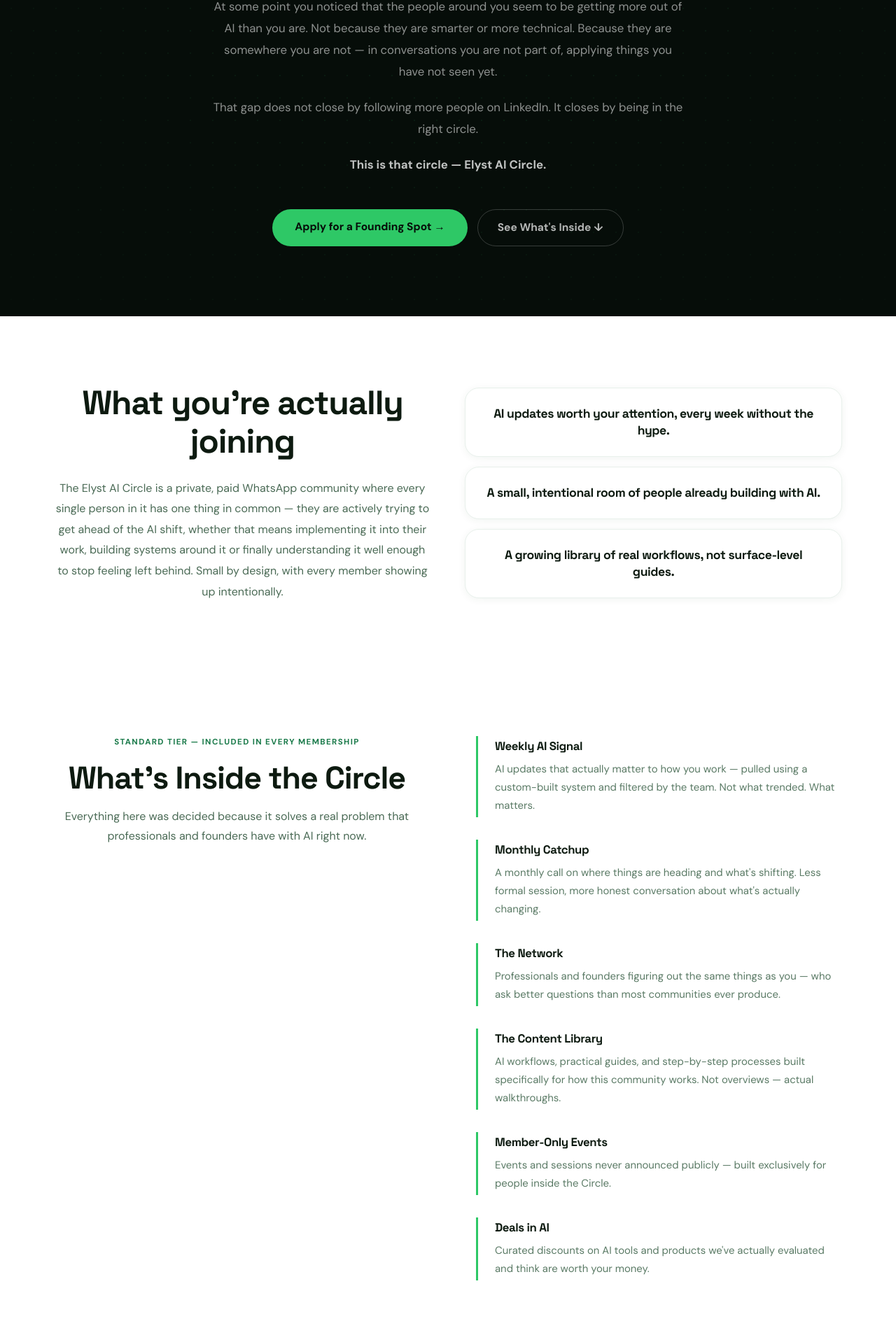
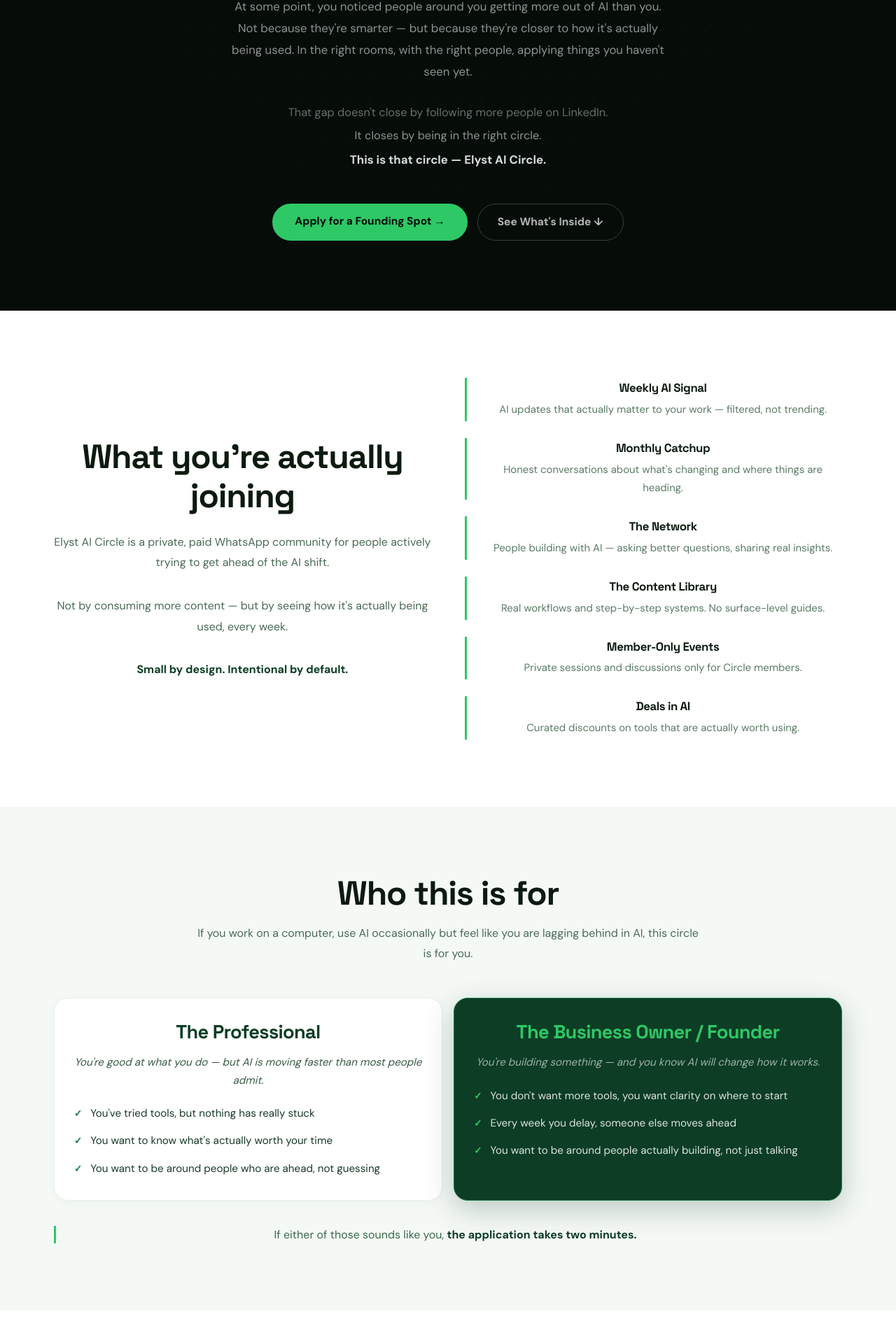
Before and after one commit to Elyst-AI-Git/elyst-ai-landing-page, a React (Vite) app: page /community in a window 1280 px wide. Shown: the part 612-2520 px from the top of the page at 70% size. Built offline with nearby package versions, Linux system fonts and the light colour scheme; no server answers.

Commit message:
style: reduce content length and avoid repitition

```diff
--- a/index.html
+++ b/index.html
@@ -4,6 +4,7 @@
     <meta charset="UTF-8" />
     <meta name="viewport" content="width=device-width, initial-scale=1.0" />
     <link href="/src/App.css" rel="stylesheet">
+    <link rel="icon" type="image/png" href="/favicon.png" />
     <title>Elyst AI</title>
   </head>
   <body>
--- a/src/components/About.jsx
+++ b/src/components/About.jsx
@@ -1,5 +1,6 @@
 import { useState } from "react";
 import { motion } from "framer-motion";
+import { useNavigate } from "react-router-dom";
 import accelerator from "../assets/AI accelerator.jpg";
 import business from "../assets/AI business.jpg";
 
@@ -30,13 +31,6 @@
     transition: "opacity 0.2s",
   };
 
-  const hoverButtonStyle = {
-    ...buttonStyle,
-    padding: "10px 18px",
-    fontSize: "0.82rem",
-    alignSelf: "center",
-  };
-
   return (
     <motion.div
       {...cardAnim(delay)}
@@ -53,6 +47,7 @@
         justifyContent: "flex-end",
       }}
     >
+      {/* Background image */}
       <div
         style={{
           position: "absolute",
@@ -65,6 +60,7 @@
         }}
       />
 
+      {/* Dim overlay */}
       <div
         style={{
           position: "absolute",
@@ -76,6 +72,7 @@
         }}
       />
 
+      {/* Bottom gradient (non-hover) */}
       <div
         style={{
           position: "absolute",
@@ -86,10 +83,12 @@
           background: light
             ? "linear-gradient(to top, rgba(0,0,0,0.8) 0%, transparent 100%)"
             : "linear-gradient(to top, rgba(0,0,0,0.9) 0%, transparent 100%)",
+          opacity: hovered ? 0 : 1,
           transition: "opacity 0.4s ease",
         }}
       />
 
+      {/* Hover colour overlay */}
       <div
         style={{
           position: "absolute",
@@ -99,59 +98,27 @@
             : "rgba(3, 18, 10, 0.88)",
           opacity: hovered ? 1 : 0,
           transition: "opacity 0.4s ease",
-          display: "flex",
-          flexDirection: "column",
-          justifyContent: "flex-end",
-          padding: "36px 32px",
           backdropFilter: "blur(4px)",
+          pointerEvents: "none",
         }}
-      >
-        <p
-          className="font-body"
-          style={{
-            color: light ? "#0d1a10" : "rgba(255,255,255,0.85)",
-            fontSize: "0.98rem",
-            lineHeight: 1.7,
-            maxWidth: "32rem",
-            marginBottom: 24,
-          }}
-        >
-          {description}
-        </p>
-        <button
-          onClick={onCtaClick}
-          className="font-body font-bold"
-          style={hoverButtonStyle}
-          onMouseEnter={(e) => { e.currentTarget.style.opacity = "0.85"; }}
-          onMouseLeave={(e) => { e.currentTarget.style.opacity = "1"; }}
-        >
-          {cta} →
-        </button>
-      </div>
+      />
 
+      {/* Non-hover content: tag + title */}
       <div
         style={{
-          position: "relative",
+          position: "absolute",
+          inset: 0,
           zIndex: 1,
-          padding: "24px 28px 28px",
+          padding: "24px 28px 100px",
           display: "flex",
           flexDirection: "column",
           justifyContent: "space-between",
-          gap: 20,
-          minHeight: 460,
           opacity: hovered ? 0 : 1,
           transition: "opacity 0.3s ease",
-          pointerEvents: hovered ? "none" : "auto",
+          pointerEvents: "none",
         }}
       >
-        <div
-          style={{
-            display: "flex",
-            alignItems: "center",
-            justifyContent: "space-between",
-            gap: 12,
-          }}
-        >
+        <div style={{ display: "flex", alignItems: "center", justifyContent: "space-between", gap: 12 }}>
           <div style={{ display: "flex", alignItems: "center", gap: 8 }}>
             <span
               style={{
@@ -192,7 +159,6 @@
           )}
         </div>
 
-        <div style={{ marginTop: "auto", display: "flex", flexDirection: "column", alignItems: "flex-start", gap: 18, maxWidth: "34rem" }}>
         <h3
           className="font-display font-bold"
           style={{
@@ -200,10 +166,50 @@
             color: "#ffffff",
             lineHeight: 1.1,
             maxWidth: "70%",
+            marginTop: "auto",
           }}
         >
           {title}
         </h3>
+      </div>
+
+      {/* Hover content: description */}
+      <div
+        style={{
+          position: "absolute",
+          inset: 0,
+          zIndex: 1,
+          padding: "36px 32px 100px",
+          display: "flex",
+          flexDirection: "column",
+          justifyContent: "flex-end",
+          opacity: hovered ? 1 : 0,
+          transition: "opacity 0.3s ease",
+          pointerEvents: "none",
+        }}
+      >
+        <p
+          className="font-body"
+          style={{
+            color: light ? "#0d1a10" : "rgba(255,255,255,0.85)",
+            fontSize: "0.98rem",
+            lineHeight: 1.7,
+            maxWidth: "32rem",
+          }}
+        >
+          {description}
+        </p>
+      </div>
+
+      {/* Single button — always at the same position */}
+      <div
+        style={{
+          position: "absolute",
+          bottom: 28,
+          left: 28,
+          zIndex: 2,
+        }}
+      >
         <button
           onClick={onCtaClick}
           className="font-body font-bold"
@@ -214,12 +220,12 @@
           {cta} →
         </button>
       </div>
-      </div>
     </motion.div>
   );
 }
 
 const About = () => {
+  const navigate = useNavigate();
   return (
     <section
       id="about"
@@ -260,7 +266,7 @@
             title="AI Accelerator"
             description="A curated community for professionals who want to use AI without the overwhelm. Weekly updates, live sessions, real challenges, and a network of people figuring it out alongside you. This is not a course. It is a room where serious people show up and do the work."
             cta="Apply for a Founding Spot"
-            onCtaClick={() => window.open("#", "_blank")}
+            onCtaClick={() => navigate("/community")}
             imageSrc={ACCELERATOR_IMAGE}
             imagePlaceholder="linear-gradient(135deg, #00c96a 0%, #00df82 50%, #2ec866 100%)"
             light={true}
--- a/src/components/Blog.jsx
+++ b/src/components/Blog.jsx
@@ -136,7 +136,7 @@
 				<button
 					className="group font-body font-bold text-sm bg-primary text-primary-foreground rounded-button h-13 max-w-max px-8 gap-2 flex items-center justify-center hover:opacity-90 transition-all duration-200 min-h-12 hover:gap-3 cursor-pointer mt-12 self-center"
 					onClick={() => {
-						window.open('https://elystai.course.link', '_blank')
+						window.open('https://elystai-newsletter.beehiiv.com/', '_blank')
 					}}
 				>
 					All Blogs
--- a/src/components/Community.jsx
+++ b/src/components/Community.jsx
@@ -1,4 +1,5 @@
 import { motion } from "framer-motion";
+import { useNavigate } from "react-router-dom";
 
 const anim = (delay) => ({
   initial: { opacity: 0, y: 20 },
@@ -8,6 +9,7 @@
 });
 
 const Community = () => {
+  const navigate = useNavigate();
   return (
     <section id="community" className="py-12 md:py-16 px-(--section-px) bg-background">
       <div className="max-w-175 mx-auto">
@@ -38,7 +40,7 @@
           className="flex flex-wrap gap-4 justify-center"
         >
           <button
-            onClick={() => window.open("#", "_blank")}
+            onClick={() => navigate("/community")}
             className="group font-body font-bold text-sm bg-primary text-white rounded-button h-13 px-8 gap-2 flex items-center justify-center hover:opacity-90 transition-all duration-200 min-h-12 hover:gap-3 cursor-pointer"
           >
             Apply for a Founding Spot
--- a/src/components/Footer.jsx
+++ b/src/components/Footer.jsx
@@ -23,7 +23,7 @@
 										return;
 									}
                                     if (link === "Community") {
-										window.open("https://chat.whatsapp.com/Lq59BpZAz4dC2pWP5vKOjO", "_blank");
+										window.location.href = "/community";
 										return;
 									}
                                     document.getElementById("about")?.scrollIntoView({ behavior: "smooth" });
--- a/src/components/community/CommunityAbout.jsx
+++ b/src/components/community/CommunityAbout.jsx
@@ -7,15 +7,30 @@
   transition: { delay, duration: 0.6, ease: 'easeOut' },
 })
 
-const pillars = [
+const features = [
   {
-    title: 'AI updates worth your attention, every week without the hype.',
+    title: 'Weekly AI Signal',
+    desc: 'AI updates that actually matter to your work — filtered, not trending.',
   },
   {
-    title: 'A small, intentional room of people already building with AI.',
+    title: 'Monthly Catchup',
+    desc: 'Honest conversations about what\'s changing and where things are heading.',
   },
   {
-    title: 'A growing library of real workflows, not surface-level guides.',
+    title: 'The Network',
+    desc: 'People building with AI — asking better questions, sharing real insights.',
+  },
+  {
+    title: 'The Content Library',
+    desc: 'Real workflows and step-by-step systems. No surface-level guides.',
+  },
+  {
+    title: 'Member-Only Events',
+    desc: 'Private sessions and discussions only for Circle members.',
+  },
+  {
+    title: 'Deals in AI',
+    desc: 'Curated discounts on tools that are actually worth using.',
   },
 ]
 
@@ -27,7 +42,7 @@
     <div style={{ maxWidth: 1400, margin: '0 auto', padding: '0 clamp(24px, 6vw, 100px)' }}>
       <div className="about-layout">
 
-        {/* Left — fills height of right column */}
+        {/* Left — explanation text */}
         <motion.div {...anim(0)} className="about-left">
           <h2
             className="font-display font-bold"
@@ -35,28 +50,35 @@
           >
             What you're actually joining
           </h2>
-          <p className="font-body" style={{ color: '#4a6a55', fontSize: '1rem', lineHeight: 1.85, margin: 0 }}>
-            The Elyst AI Circle is a private, paid WhatsApp community where every single person in it has one thing in common — they are actively trying to get ahead of the AI shift, whether that means implementing it into their work, building systems around it or finally understanding it well enough to stop feeling left behind. Small by design, with every member showing up intentionally.
+          <p className="font-body" style={{ color: '#4a6a55', fontSize: '1rem', lineHeight: 1.85, margin: '0 0 8px' }}>
+            Elyst AI Circle is a private, paid WhatsApp community for people actively trying to get ahead of the AI shift.
+          </p>
+          <p className="font-body" style={{ color: '#4a6a55', fontSize: '1rem', lineHeight: 1.85, margin: '0 0 8px' }}>
+            Not by consuming more content — but by seeing how it's actually being used, every week.
+          </p>
+          <p className="font-body" style={{ color: '#0d3d25', fontSize: '1rem', lineHeight: 1.85, margin: 0, fontWeight: 600 }}>
+            Small by design. Intentional by default.
           </p>
         </motion.div>
 
-        {/* Right — 3 cards stacked */}
+        {/* Right — feature list */}
         <div className="about-right">
-          {pillars.map(({ title }, i) => (
+          {features.map(({ title, desc }, i) => (
             <motion.div
-              key={i}
-              {...anim(0.1 + i * 0.1)}
+              key={title}
+              {...anim(0.1 + i * 0.07)}
               style={{
-                background: '#ffffff',
-                border: '1.5px solid #e8f0eb',
-                borderRadius: 20,
-                padding: '24px 28px',
-                boxShadow: '0 2px 12px rgba(13,61,37,0.06)',
+                borderLeft: '3px solid #2ec866',
+                paddingLeft: 24,
+                paddingTop: 4,
+                paddingBottom: 4,
               }}
-              whileHover={{ y: -3, transition: { duration: 0.2 } }}
             >
-              <div className="font-display font-bold" style={{ fontSize: '1.1rem', color: '#0d1a10', lineHeight: 1.4 }}>
+              <div className="font-display font-bold" style={{ fontSize: '1.05rem', color: '#0d1a10', marginBottom: 6, lineHeight: 1.3 }}>
                 {title}
+              </div>
+              <div className="font-body" style={{ fontSize: '0.93rem', color: '#5a7a65', lineHeight: 1.75 }}>
+                {desc}
               </div>
             </motion.div>
           ))}
@@ -79,7 +101,7 @@
       .about-right {
         display: flex;
         flex-direction: column;
-        gap: 14px;
+        gap: 24px;
       }
       @media (max-width: 768px) {
         .about-layout { grid-template-columns: 1fr; gap: 40px; }
--- a/src/components/community/CommunityBenefits.jsx
+++ b/src/components/community/CommunityBenefits.jsx
@@ -7,98 +7,16 @@
   transition: { delay, duration: 0.6, ease: 'easeOut' },
 })
 
-const standardDeliverables = [
-  {
-    title: 'Weekly AI Signal',
-    desc: 'AI updates that actually matter to how you work — pulled using a custom-built system and filtered by the team. Not what trended. What matters.',
-  },
-  {
-    title: 'Monthly Catchup',
-    desc: 'A monthly call on where things are heading and what\'s shifting. Less formal session, more honest conversation about what\'s actually changing.',
-  },
-  {
-    title: 'The Network',
-    desc: 'Professionals and founders figuring out the same things as you — who ask better questions than most communities ever produce.',
-  },
-  {
-    title: 'The Content Library',
-    desc: 'AI workflows, practical guides, and step-by-step processes built specifically for how this community works. Not overviews — actual walkthroughs.',
-  },
-  {
-    title: 'Member-Only Events',
-    desc: 'Events and sessions never announced publicly — built exclusively for people inside the Circle.',
-  },
-  {
-    title: 'Deals in AI',
-    desc: 'Curated discounts on AI tools and products we\'ve actually evaluated and think are worth your money.',
-  },
-]
-
 const CommunityBenefits = () => (
   <section
-    id="benefits"
-    style={{ background: '#ffffff', padding: '96px 0' }}
+    id="founding"
+    style={{ background: '#ffffff', padding: '80px 0' }}
   >
     <div style={{ maxWidth: 1400, margin: '0 auto', padding: '0 clamp(24px, 6vw, 100px)' }}>
-      <div className="benefits-layout">
-
-        {/* Left — sticky */}
-        <div className="benefits-left">
-          <motion.div {...anim(0)}>
-            <span style={{
-              fontFamily: 'var(--font-body)',
-              fontSize: '0.72rem',
-              fontWeight: 800,
-              color: '#1a7a4a',
-              letterSpacing: '0.12em',
-              textTransform: 'uppercase',
-              display: 'block',
-              marginBottom: 16,
-            }}>
-              Standard Tier — included in every membership
-            </span>
-            <h2
-              className="font-display font-bold"
-              style={{ fontSize: 'clamp(1.9rem, 3.5vw, 3rem)', color: '#0d1a10', lineHeight: 1.15, marginBottom: 16 }}
-            >
-              What's Inside the Circle
-            </h2>
-            <p className="font-body" style={{ color: '#4a6a55', fontSize: '1rem', lineHeight: 1.75, marginBottom: 0 }}>
-              Everything here was decided because it solves a real problem that professionals and founders have with AI right now.
-            </p>
-          </motion.div>
-        </div>
-
-        {/* Right — scrollable deliverables */}
-        <div className="benefits-right">
-          {standardDeliverables.map(({ title, desc }, i) => (
-            <motion.div
-              key={title}
-              {...anim(0.1 + i * 0.07)}
-              style={{
-                borderLeft: '3px solid #2ec866',
-                paddingLeft: 24,
-                paddingTop: 4,
-                paddingBottom: 4,
-                textAlign: 'left',
-              }}
-            >
-              <div className="font-display font-bold" style={{ fontSize: '1.05rem', color: '#0d1a10', marginBottom: 8, lineHeight: 1.3 }}>
-                {title}
-              </div>
-              <div className="font-body" style={{ fontSize: '0.93rem', color: '#5a7a65', lineHeight: 1.75 }}>
-                {desc}
-              </div>
-            </motion.div>
-          ))}
-        </div>
-      </div>
-
       {/* Founding member perks */}
       <motion.div
         {...anim(0.15)}
         style={{
-          marginTop: 80,
           background: 'linear-gradient(135deg, #1a0e00 0%, #261400 50%, #1a0e00 100%)',
           border: '1px solid rgba(255,180,50,0.35)',
           borderRadius: 24,
@@ -203,25 +121,8 @@
     </div>
 
     <style>{`
-      .benefits-layout {
-        display: grid;
-        grid-template-columns: 1fr 1fr;
-        gap: 80px;
-        align-items: start;
-      }
-      .benefits-left {
-        position: sticky;
-        top: 96px;
-      }
-      .benefits-right {
-        display: flex;
-        flex-direction: column;
-        gap: 32px;
-      }
       .founding-perks-grid { grid-template-columns: repeat(2, 1fr); }
       @media (max-width: 768px) {
-        .benefits-layout { grid-template-columns: 1fr; gap: 40px; }
-        .benefits-left { position: static; }
         .founding-perks-grid { grid-template-columns: 1fr; }
       }
     `}</style>
--- a/src/components/community/CommunityFAQ.jsx
+++ b/src/components/community/CommunityFAQ.jsx
@@ -24,10 +24,6 @@
   {
     q: 'What makes this different from following Elyst AI on social media?',
     a: 'Social media is a broadcast. The Circle is a room. What gets shared inside is more specific, more honest, and more useful than anything designed for a public audience. And the people you are in it with are having conversations you will not find anywhere else.',
-  },
-  {
-    q: 'What happens once the Early Bird spots are gone?',
-    a: 'The standard tier opens at ₹299/month with no office hours and no rate lock. The Early Bird price and everything that comes with it closes permanently once the spots fill up.',
   },
   {
     q: 'I am not very technical. Will I be lost?',
--- a/src/components/community/CommunityForWho.jsx
+++ b/src/components/community/CommunityForWho.jsx
@@ -10,21 +10,21 @@
 const cards = [
   {
     label: 'The Professional',
-    desc: 'You\'re good at what you do. You know AI is changing your field faster than most people around you are willing to admit.',
+    desc: 'You\'re good at what you do — but AI is moving faster than most people admit.',
     checks: [
-      'You\'ve tried AI tools but none of it has really stuck',
-      'You want to know what\'s actually worth your time and what isn\'t',
-      'You\'re done learning in isolation and want to be around people who are ahead',
+      'You\'ve tried tools, but nothing has really stuck',
+      'You want to know what\'s actually worth your time',
+      'You want to be around people who are ahead, not guessing',
     ],
     dark: false,
   },
   {
     label: 'The Business Owner / Founder',
-    desc: 'You\'re building something. And you\'re realising that the people who figure out AI first will have an edge that\'s very hard to close later.',
+    desc: 'You\'re building something — and you know AI will change how it works.',
     checks: [
-      'You\'re not looking for a tool recommendation — you want clarity on where to actually start',
-      'Every week you don\'t move on this, someone in your space is',
-      'You want to be in a room where people are building with AI, not just talking about it',
+      'You don\'t want more tools, you want clarity on where to start',
+      'Every week you delay, someone else moves ahead',
+      'You want to be around people actually building, not just talking',
     ],
     dark: true,
   },
--- a/src/components/community/CommunityHero.jsx
+++ b/src/components/community/CommunityHero.jsx
@@ -152,8 +152,8 @@
         <motion.div
           {...cardAnim(380)}
           style={{
-            maxWidth: 680,
-            margin: '0 auto 48px',
+            maxWidth: 640,
+            margin: '0 auto 0',
             textAlign: 'center',
           }}
         >
@@ -162,24 +162,46 @@
             fontSize: 'clamp(0.95rem, 1.8vw, 1.05rem)',
             color: 'rgba(255,255,255,0.55)',
             lineHeight: 1.85,
-            margin: '0 0 20px',
+            margin: 0,
           }}>
-            At some point you noticed that the people around you seem to be getting more out of AI than you are. Not because they are smarter or more technical. Because they are somewhere you are not — in conversations you are not part of, applying things you have not seen yet.
+            At some point, you noticed people around you getting more out of AI than you.
+            Not because they're smarter — but because they're closer to how it's actually being used.
+            In the right rooms, with the right people, applying things you haven't seen yet.
+          </p>
+        </motion.div>
+
+        {/* Punch line */}
+        <motion.div
+          {...cardAnim(460)}
+          style={{
+            maxWidth: 560,
+            margin: '28px auto 48px',
+            textAlign: 'center',
+          }}
+        >
+          <p style={{
+            fontFamily: 'var(--font-body)',
+            fontSize: 'clamp(0.93rem, 1.7vw, 1.02rem)',
+            color: 'rgba(255,255,255,0.4)',
+            lineHeight: 1.8,
+            margin: '0 0 4px',
+          }}>
+            That gap doesn't close by following more people on LinkedIn.
+          </p>
+          <p style={{
+            fontFamily: 'var(--font-body)',
+            fontSize: 'clamp(0.93rem, 1.7vw, 1.02rem)',
+            color: 'rgba(255,255,255,0.55)',
+            lineHeight: 1.8,
+            margin: '0 0 4px',
+          }}>
+            It closes by being in the right circle.
           </p>
           <p style={{
             fontFamily: 'var(--font-body)',
             fontSize: 'clamp(0.95rem, 1.8vw, 1.05rem)',
-            color: 'rgba(255,255,255,0.55)',
-            lineHeight: 1.85,
-            margin: '0 0 20px',
-          }}>
-            That gap does not close by following more people on LinkedIn. It closes by being in the right circle.
-          </p>
-          <p style={{
-            fontFamily: 'var(--font-body)',
-            fontSize: 'clamp(0.95rem, 1.8vw, 1.05rem)',
-            color: 'rgba(255,255,255,0.75)',
-            lineHeight: 1.85,
+            color: 'rgba(255,255,255,0.85)',
+            lineHeight: 1.8,
             margin: 0,
             fontWeight: 600,
           }}>
--- a/src/components/community/CommunityNav.jsx
+++ b/src/components/community/CommunityNav.jsx
@@ -3,8 +3,8 @@
 import { useNavigate } from 'react-router-dom'
 
 const navLinks = [
-	{ label: 'About', id: 'about' },
-	{ label: 'Benefits', id: 'benefits' },
+	{ label: 'About', id: 'what-you-join' },
+	{ label: 'Who It\'s For', id: 'for-who' },
 	{ label: 'Pricing', id: 'pricing' },
 	{ label: 'Join', id: 'join' },
 ]
--- a/src/pages/CommunityPage.jsx
+++ b/src/pages/CommunityPage.jsx
@@ -15,8 +15,8 @@
       <CommunityNav />
       <CommunityHero />
       <CommunityAbout />
+      <CommunityForWho />
       <CommunityBenefits />
-      <CommunityForWho />
       <CommunityPricing />
       <CommunityJoin />
       <CommunityFAQ />
```
Also changed, not shown: public/favicon.png (added), src/assets/Main Logo.png (added). Lines whose indentation alone changed are shown as unchanged.
